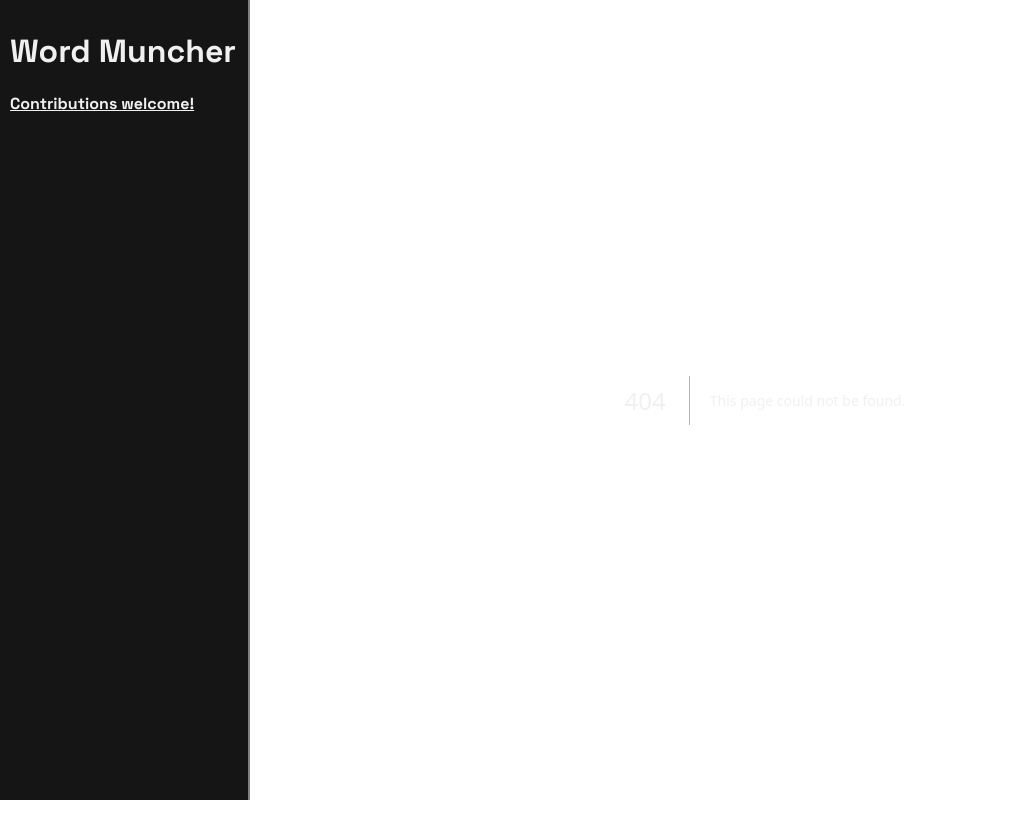
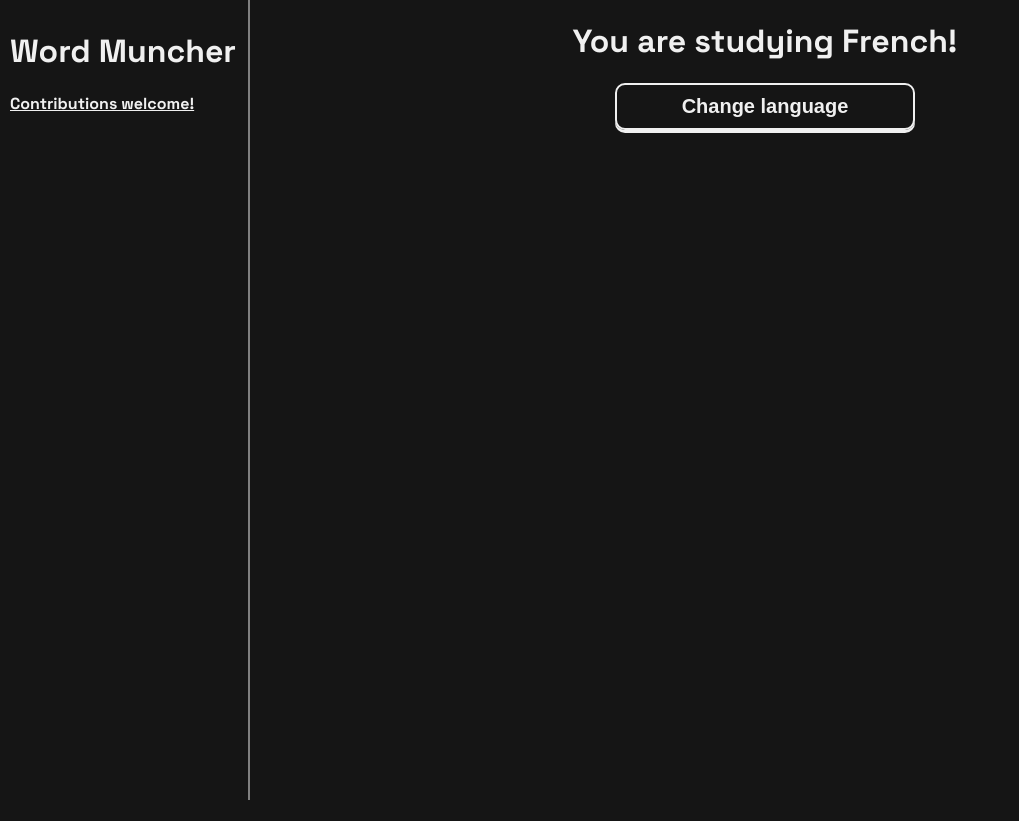
Before and after one commit to clockback/wordmuncher, a Next.js app: page /vocab in a window 1280 px wide. Before the commit this address had no page. Shown: the whole page, without its empty margins (0-1019 px from the left). Before the commit the page ends 800 px from the top, so only its background shows below. Built offline with nearby package versions, Linux system fonts and the light colour scheme.

Commit message:
Creating basic vocabulary page.

```diff
--- a/app/page.js
+++ b/app/page.js
@@ -4,10 +4,12 @@ export default function Home() {
     return (
         <div className={styles.vertical}>
             <div className={styles.buttonpadding}>
-                <button className={styles.centre}>Learn</button>
+                <a className={styles.centre}>Learn</a>
             </div>
             <div className={styles.buttonpadding}>
-                <button className={styles.centre}>Vocab</button>
+                <a href="/vocab" className={styles.centre}>
+                    Vocab
+                </a>
             </div>
         </div>
     );
--- /dev/null
+++ b/app/vocab/page.js
@@ -0,0 +1,10 @@
+import styles from "#root/styles/Home.module.css";
+
+export default function Home() {
+    return (
+        <div className={styles.centre}>
+            <h1>You are studying French!</h1>
+            <button className={styles.centre}>Change language</button>
+        </div>
+    );
+}
--- a/styles/Home.module.css
+++ b/styles/Home.module.css
@@ -40,6 +40,7 @@ div.buttonpadding {
     padding-block: 10px;
 }
 
+a.centre,
 button.centre {
     background-color: transparent;
     color: rgb(var(--colour-pearl));
@@ -54,8 +55,18 @@ button.centre {
     cursor: pointer;
     border: 2px solid rgb(var(--colour-pearl));
     box-shadow: 0 3px rgb(var(--colour-pearl));
+    text-align: center;
+    text-decoration: none;
 }
 
+a.centre:hover,
 button.centre:hover {
     opacity: 0.8;
 }
+
+div.centre {
+    margin-inline: auto;
+    width: 800px;
+    display: block;
+    text-align: center;
+}
```
